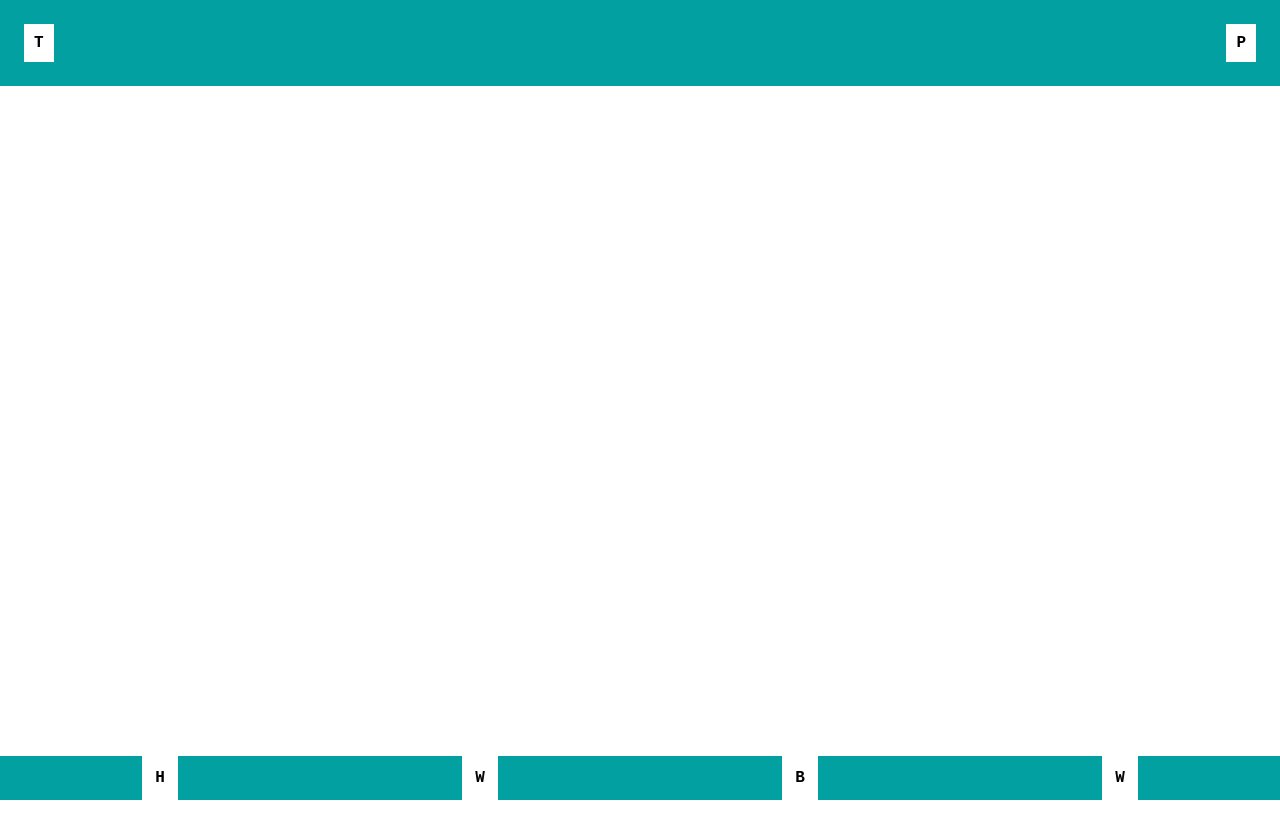
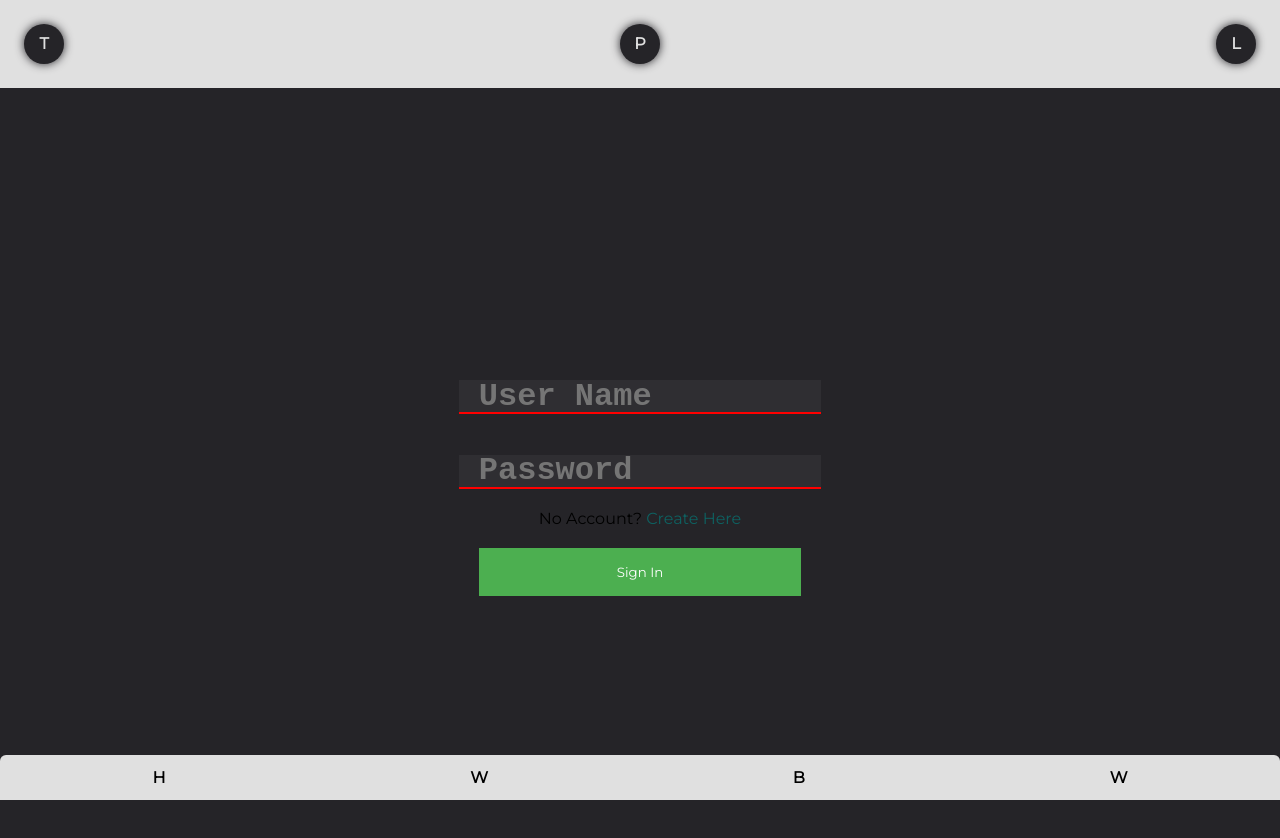
Before and after one commit to mondragon-ai/fitness-app, a React (Create React App) app in the folder fitness-application/: page /signin in a window 1280 px wide. Shown: the top 838 px of the page. Before the commit the page ends 800 px from the top, so only its background shows below. Built offline with nearby package versions, Linux system fonts and the light colour scheme.

Commit message:
Login/out + Starting to Style

```diff
--- a/fitness-application/src/App.css
+++ b/fitness-application/src/App.css
@@ -1,18 +1,21 @@
+@import url('https://fonts.googleapis.com/css?family=Montserrat');
+
 html {
-  --family: 'Courier New', Courier, monospace;
+  background: bisque;
+  --family: "Montserrat";
   --h1-size: 2vh;
   --text-size: 2vh;
   --color-primary: white;
   --color-secondary: black;
-  --color-third:  rgb(49, 49, 49);
-  --color-foruth: grey;
+  --color-third:  #252428;
+  --color-forth: #E0E0E0;
   --color-accent: red;
   --g-padding: 3vh;
 }
 
 * {
   margin: 0;
-  background-color: var(--color-primary);
+  /* background-color: var(--color-primary); */
   text-decoration: none;
   font-family: var(--family);
   color: var(--color-secondary);
@@ -22,7 +25,7 @@ html {
 h1 { font-size: var(--h1-size); }
 
 .app {
-  background: rgb(160, 136, 2);
+  background: var(--color-third);
   text-align: center;
   height: 100%;
   width: 100%;
@@ -43,12 +46,19 @@ h1 { font-size: var(--h1-size); }
   align-items: center;
   justify-content: space-between;
   max-width: 100%;
-  background: rgb(2, 160, 160);
+  background: var(--color-forth);
 }
 
 .navbar h1 {
   margin: 0;
-  padding: 10px;
+  /* padding: 10px; */
+  line-height: 5vh;
+  width: 5vh;
+  height: 5vh;
+  border-radius: 50%;
+  background: var(--color-third);
+  box-shadow: 0 0 10px var(--color-third);
+  color: #E0E0E0;
 }
 
 /**======================
@@ -63,7 +73,9 @@ h1 { font-size: var(--h1-size); }
   bottom: 0;
   align-items: center;
   justify-content: space-around;
-  background: rgb(2, 160, 160);
+  background: var(--color-forth);
+  border-top-right-radius: 6px;
+  border-top-left-radius: 6px;
 }
 
 .toolbar h1 {
@@ -84,7 +96,7 @@ h1 { font-size: var(--h1-size); }
   align-items: center;
   flex-direction: column;
   justify-content: space-between;
-  background: rgb(160, 34, 2);
+  background: var(--color-forth);
   padding-bottom: 5%;
   border-bottom-left-radius: 6px;
   border-bottom-right-radius: 6px;
@@ -99,7 +111,7 @@ h1 { font-size: var(--h1-size); }
   align-items: center;
   flex-direction: row;
   justify-content: space-between;
-  background: rgb(47, 160, 2);
+  background: transparent;
 }
 
 .quick-stats img {
@@ -150,7 +162,7 @@ h1 { font-size: var(--h1-size); }
   align-items: center;
   flex-direction: row;
   justify-content: space-between;
-  background: rgb(47, 160, 2);
+  background: transparent;
 }
 
 .bottom-container div{
@@ -173,14 +185,14 @@ h1 { font-size: var(--h1-size); }
  *========================**/
  .grid-container {
   overflow: visible;
-   background: rgb(95, 129, 62);
+   background: var(--color-third);
    z-index: -10000;
    height:max-content;
    width: auto;
    display: grid;
    grid-template-columns: 1fr 1fr;
    padding: 10% 2% 2% 2%;
-   margin-top: 0vh;
+   margin-bottom: 10vh;
  }
  .grid-item {
   overflow: visible;
@@ -192,6 +204,12 @@ h1 { font-size: var(--h1-size); }
   align-items: flex-start;
   align-content: flex-start;
   flex-direction: column;
+  background-color: var(--color-forth);
+  border-bottom-left-radius: 10px;
+  border-bottom-right-radius: 10px;
+  border-top-right-radius: 50px;
+  border-top-left-radius: 10px;
+  box-shadow: 0 0 10px var(--color-third);
 }
 
 .grid-icon-container{
@@ -654,3 +672,32 @@ input[type=button], input[type=submit], input[type=reset] {
 .post-comment-form input {
   margin: auto 5%;
 }
+
+.auth-screen {
+  display: flex;
+  flex-direction: column;
+  flex-wrap: nowrap;
+  align-content: center;
+  justify-content: center;
+  align-items: center;
+  width: 100%;
+  height: 100vh;
+}
+
+.signin-card form {
+  display: flex;
+  flex-direction: column;
+  flex-wrap: nowrap;
+  align-content: center;
+  justify-content: center;
+  align-items: center;
+}
+
+.signin-card input{
+  width: 80%;
+  margin: 5% auto;
+}
+
+.signup-link {
+  color: rgb(14, 97, 97);
+}
--- a/fitness-application/src/App.js
+++ b/fitness-application/src/App.js
@@ -6,6 +6,8 @@ import Body from './screens/Body';
 import Workout from './screens/Workout';
 import Profile from './screens/Profile'
 import Feed from './screens/Feed'
+import SignIn from './screens/SignIn'
+import SignUp from './screens/SignUp'
 import { BrowserRouter as Router, Switch, Route } from 'react-router-dom';
 
 
@@ -23,6 +25,8 @@ function App() {
             <Route path="/workout"> <Workout /> </Route>
             <Route path="/profile"> <Profile /> </Route>
             <Route path="/wall"> <Feed /> </Route>
+            <Route path="/signin"> <SignIn /> </Route>
+            <Route path="/signup"> <SignUp /> </Route>
           </Switch>
         </div>
         <ToolBar />
--- a/fitness-application/src/components/nav/NavBar.js
+++ b/fitness-application/src/components/nav/NavBar.js
@@ -2,11 +2,12 @@ import { Link } from "react-router-dom";
 
 const NavBar = () => {
 
-    const right_tab = "PROFILE" != "PROFILE" ? <Link to="/logout"><h1>L</h1></Link> : <Link to="/profile"><h1>P</h1></Link>;
+    const right_tab = "PROFILE" != "PROFILE" ? <Link to="/signin"><h1>L</h1></Link> : <Link to="/profile"><h1>P</h1></Link>;
     return (
         <nav className="navbar">
             <Link to="/"><h1>T</h1></Link>
             {right_tab}
+            <Link to="/signin"><h1>L</h1></Link>
         </nav>
     )
 }
--- a/fitness-application/src/screens/Dashboard.js
+++ b/fitness-application/src/screens/Dashboard.js
@@ -29,9 +29,9 @@ const Dashboard = () => {
                 })}
             </div>
 
-            <div className="calander-container">
+            {/* <div className="calander-container">
                 <Calander />
-            </div>
+            </div> */}
 
 
         </div>
--- /dev/null
+++ b/fitness-application/src/screens/SignIn.js
@@ -0,0 +1,48 @@
+import React, { Component } from 'react'
+import { Link } from "react-router-dom";
+
+class SignIn extends Component {
+    constructor(props) {
+        super(props)
+
+        this.state = {
+             username: "",
+             password: ""
+        }
+
+        this.handleChange = this.handleChange.bind(this);
+        this.handleSubmit = this.handleSubmit.bind(this);
+    }
+
+    handleChange(e) {
+        this.setState({
+            [e.target.id]: e.target.value
+        })
+    }
+
+    handleSubmit(e) {
+        e.preventDefault()
+        console.log(this.state)
+    }
+
+
+    render() {
+        return (
+            <div className="auth-screen">
+
+                <div className="signin-card">
+                    <div className="logo"></div>
+                    <form onSubmit={this.handleSubmit} action="">
+                        <input id="username" type="text" placeholder="User Name" value={this.state.username} onChange={this.handleChange}/>
+                        <input id="password" type="text" placeholder="Password" value={this.state.Password} onChange={this.handleChange} />
+                        <span>No Account? <Link className="signup-link" to="/signup">Create Here</Link></span>
+                        <input value="Sign In" type="submit" />
+                    </form>
+                </div>
+
+            </div>
+        )
+    }
+}
+
+export default SignIn
--- /dev/null
+++ b/fitness-application/src/screens/SignUp.js
@@ -0,0 +1,48 @@
+import React, { Component } from 'react'
+import { Link } from "react-router-dom";
+
+class SignUp extends Component {
+    constructor(props) {
+        super(props)
+
+        this.state = {
+             username: "",
+             password: ""
+        }
+
+        this.handleChange = this.handleChange.bind(this);
+        this.handleSubmit = this.handleSubmit.bind(this);
+    }
+
+    handleChange(e) {
+        this.setState({
+            [e.target.id]: e.target.value
+        })
+    }
+
+    handleSubmit(e) {
+        e.preventDefault()
+        console.log(this.state)
+    }
+
+
+    render() {
+        return (
+            <div className="auth-screen">
+
+                <div className="signin-card">
+                    <div className="logo"></div>
+                    <form onSubmit={this.handleSubmit} action="">
+                        <input id="username" type="text" placeholder="User Name" value={this.state.username} onChange={this.handleChange}/>
+                        <input id="password" type="text" placeholder="Password" value={this.state.Password} onChange={this.handleChange} />
+                        <span>Have an Account? <Link className="signup-link" to="/signin">Sign In Here</Link></span>
+                        <input value="Create Account" type="submit" />
+                    </form>
+                </div>
+
+            </div>
+        )
+    }
+}
+
+export default SignUp
```
